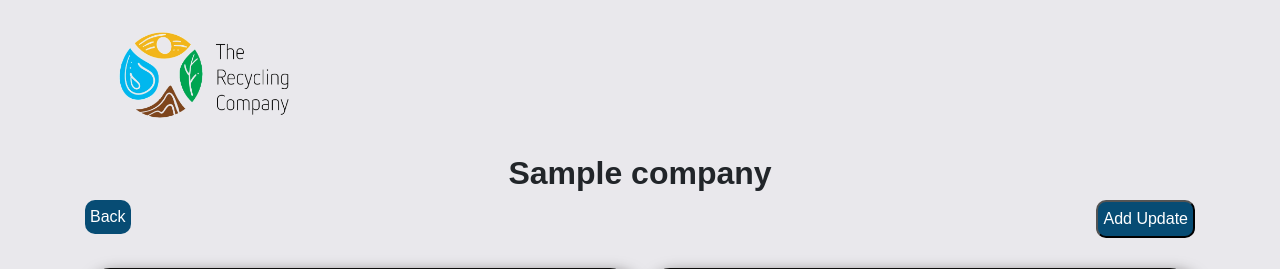
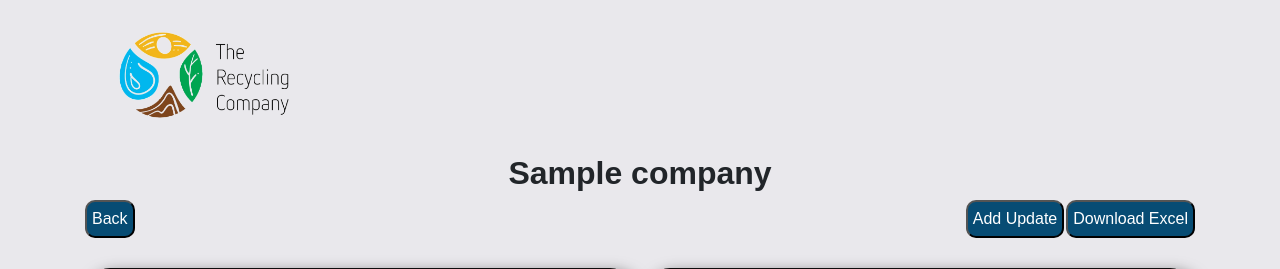
Before and after one commit to AryanParekh/Threco, a Django app: page /updatelist/1/ in a window 1280 px wide. Shown: the part 24-293 px from the top of the page. Run offline with Django 3.2, Linux system fonts and the light colour scheme; a user stored in the database is signed in; tables that the repository leaves empty hold one stand-in row (values such as "Sample post"); some libraries are stand-ins or nearby versions.

Commit message:
Excel download uploaded

```diff
--- a/dashboard/urls.py
+++ b/dashboard/urls.py
@@ -10,4 +10,5 @@ urlpatterns=[
     path("update_detail/<int:id>/",views.update_detail,name='update_detail'),
     path("clientupdatelist/",views.clientupdatelist,name='clientupdatelist'),
     path("clientupdatedetail/<int:id>/",views.clientupdatedetail,name='clientupdatedetail'),
+    path("downloadexcel/<int:id>/",views.downloadexcel,name='downloadexcel'),
 ]
--- a/dashboard/views.py
+++ b/dashboard/views.py
@@ -256,6 +256,55 @@ def clientupdatedetail(request,id):
     else:
         return redirect('clientlogin')
 
+def downloadexcel(request,id):
+    if request.user.is_authenticated:
+        from django.http import HttpResponse
+        import xlwt
+        company = Company.objects.get(id=id)
+        response = HttpResponse(content_type='application/ms-excel')
+        response['Content-Disposition']='attachment; filename= Transaction List of ' +company.name+'.xls'
+        wb = xlwt.Workbook(encoding='utf-8')
+
+        updates = Update.objects.filter(company=company)
+        ws=wb.add_sheet("Transaction List")
+        row_num = 0
+        font_style=xlwt.XFStyle()
+        font_style.font.bold=True
+
+        columns = ['Transaction ID','State','District','Status']
+        for col_num in range(len(columns)):
+            ws.write(row_num,col_num,columns[col_num],font_style)
+
+        font_style=xlwt.XFStyle()
+        rows=updates.values_list('transaction_id','state','district','status')
+        for row in rows:
+            row_num+=1
+            for col_num in range(len(row)):
+                ws.write(row_num,col_num,str(row[col_num]),font_style)
+
+
+
+        for update in updates:
+            ws=wb.add_sheet(update.transaction_id)
+            row_num = 0
+            font_style=xlwt.XFStyle()
+            font_style.font.bold=True
+
+            columns = ['Transaction ID','Waste Category','Waste Quantity','State','District','Status']
+            for col_num in range(len(columns)):
+                ws.write(row_num,col_num,columns[col_num],font_style)
+
+            font_style=xlwt.XFStyle()
+            rows=UpdateWaste.objects.filter(update__company__id=id,update__transaction_id=update.transaction_id).values_list('update__transaction_id','waste_category','waste_quantity','update__state','update__district','update__status')
+            for row in rows:
+                row_num+=1
+                for col_num in range(len(row)):
+                    ws.write(row_num,col_num,str(row[col_num]),font_style)
+
+        wb.save(response)
+        return response
+    else:
+        return redirect('clientlogin')
 
 
 
--- a/threco/static/css/table.css
+++ b/threco/static/css/table.css
@@ -36,6 +36,13 @@ body{
     float: right;
     padding: 5px;
 }
+.folder .container .add2{
+    cursor: pointer;
+    border-radius: 10px;
+    background-color: #074c74;
+    color: white;
+    padding: 5px;
+}
 
 @media(max-width: 775px) {
     .table a{
--- a/threco/templates/clientupdatelist.html
+++ b/threco/templates/clientupdatelist.html
@@ -52,6 +52,10 @@
         <img style="width: 245px;" src="{% static 'img/ThrecoLogo.png' %}" alt=""><br><br>
         <!-- <img src="{% static 'img/Logopng.webp' %}" alt=""><br><br> -->
         <h2><b>{{company.name}}</b></h2>
+        <a style="text-decoration: none;" href="{% url 'downloadexcel' company.id %}">
+            <button type="button" class="add2">Download Excel</button>
+        </a>
+        <br><br>
     </div>
 </div>
 <div class="chartdiv container">
--- a/threco/templates/companylist.html
+++ b/threco/templates/companylist.html
@@ -67,7 +67,10 @@
                 <img style="width: 245px;" src="{% static 'img/ThrecoLogo.png' %}" alt=""><br><br>
                 <!-- <img width="240px" src="{% static 'img/Logopng.webp' %}" alt=""><br><br> -->
                 <h2><b>Client List</b></h2>
-                <a style="float: left !important;text-decoration: none;" class="add" href="{% url 'adminlogin' %}">Back</a>
+                <a style="float: left !important;text-decoration: none;" href="{% url 'adminlogin' %}"">
+                  <button type="button" class="add">Back</button>
+                </a>
+                <!-- <a style="float: left !important;text-decoration: none;" class="add" href="{% url 'adminlogin' %}">Back</a> -->
                 <button type="button" onclick="zindexchanger()" class="add">Add Client</button>
                 {% if error %}<p style="color: red;font-size: small;text-align: center;" class="section__title">{{error}}</p>{% endif %}
                 <br><br>
--- a/threco/templates/updatelist.html
+++ b/threco/templates/updatelist.html
@@ -163,8 +163,13 @@
             <h2><b>{{company.name}}</b></h2>
             {% if success %}<p style="color: green;font-size: small;text-align: center;" class="section__title">{{success}}</p>{% endif %}
             {% if error %}<p style="color: red;font-size: small;text-align: center;" class="section__title">{{error}}</p>{% endif %}
-            <a style="float: left !important;text-decoration: none;" class="add" href="{% url 'companylist' %}">Back</a>
-            <button type="button" onclick="zindexchanger()" class="add">Add Update</button>
+            <a style="float: left !important;text-decoration: none;" href="{% url 'companylist' %}">
+              <button type="button" class="add">Back</button>
+            </a>
+            <a style="text-decoration: none;" href="{% url 'downloadexcel' company.id %}">
+              <button type="button" class="add">Download Excel</button>
+            </a>
+            <button style="margin-right: 2px;" type="button" onclick="zindexchanger()" class="add">Add Update</button>
             <br><br>
           </div>
         </div>
```
Also changed, not shown: db.sqlite3.
